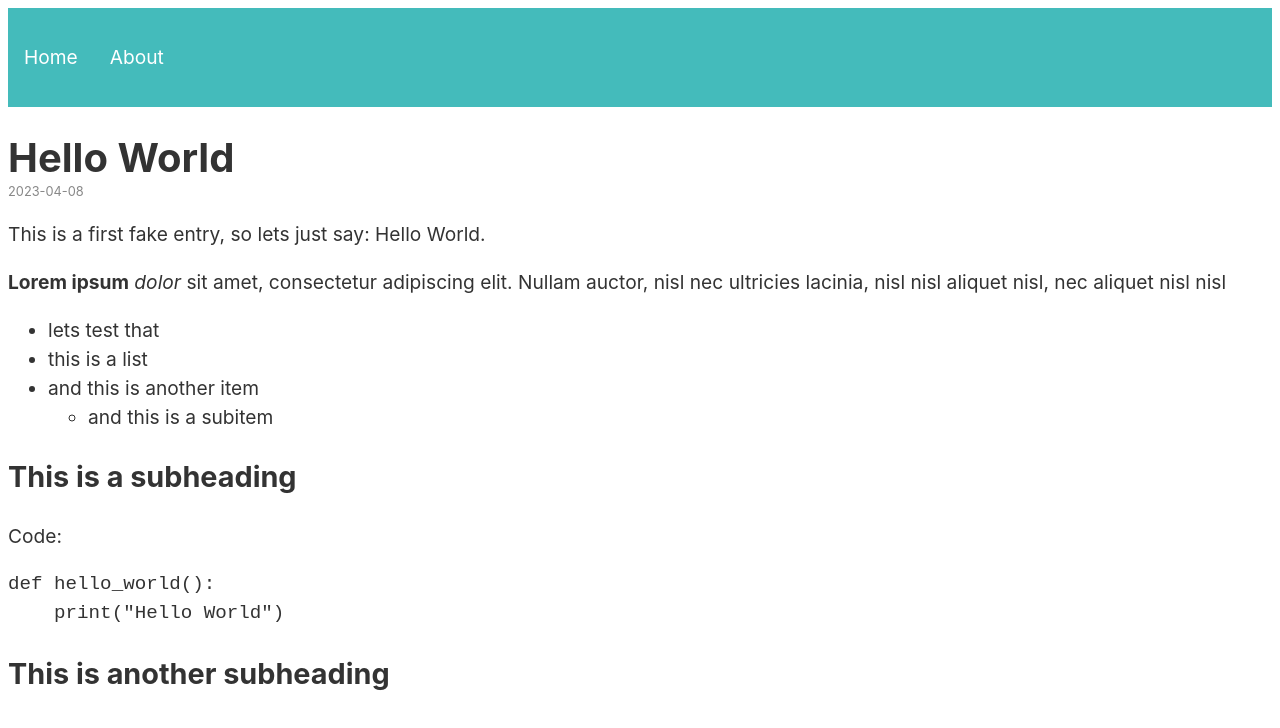
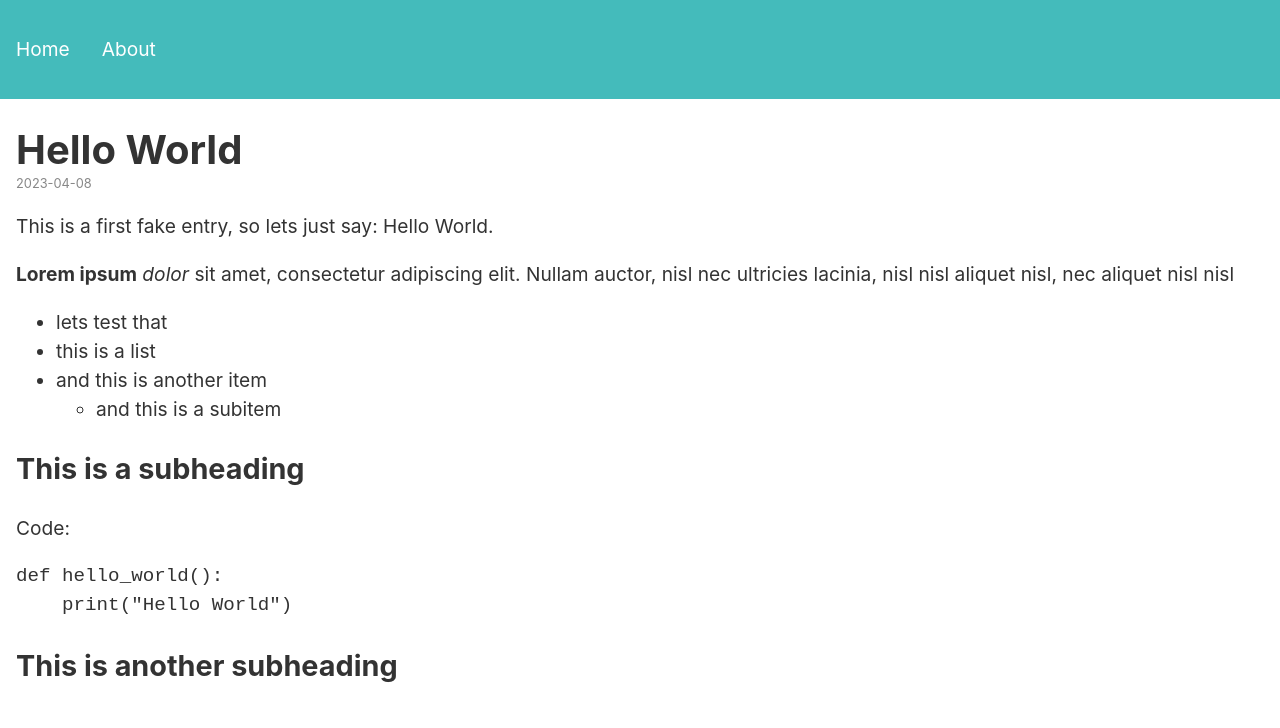
Before and after one commit to tolik518/nextjs-blog, a Next.js app: page /posts/hello-world in a window 1280 px wide. Shown: the top 728 px of the page. Built offline with nearby package versions, Linux system fonts and the light colour scheme.

Commit message:
small stylistic changes

```diff
--- a/pages/posts/[slug].js
+++ b/pages/posts/[slug].js
@@ -5,7 +5,7 @@ export async function getStaticPaths() {
     const slugs = await posts.getSlugs();
     return {
         paths: slugs.map((slug) => ({
-            params: {slug}
+            params: { slug }
         })),
         fallback: false
     };
@@ -21,16 +21,17 @@ export async function getStaticProps(context) {
     }
 }
 
-function PostPage({post}) {
+function PostPage({ post }) {
+    const pageTitle = "Blog:" + post.data.title;
     return <>
         <Head>
-            <title>Blog: {post.data.title}</title>
+            <title>{pageTitle}</title>
             <meta name="description" content="About page of the blog" />
         </Head>
-        <h1>{post.data.title}</h1>
-        <p>{post.data.date}</p>
         <main>
-            <article dangerouslySetInnerHTML={{__html: post.body}}/>
+            <h1>{post.data.title}</h1>
+            <p>{post.data.date}</p>
+            <article dangerouslySetInnerHTML={{ __html: post.body }} />
         </main>
         <style jsx>{`
             p {
--- a/styles/globals.css
+++ b/styles/globals.css
@@ -4,6 +4,12 @@ body {
     line-height: 1.5;
     color: #333;
     background-color: #fff;
+    margin: 0;
+    padding: auto;
+}
+
+main {
+    margin-inline: 1rem;
 }
 
 h1 {
```
